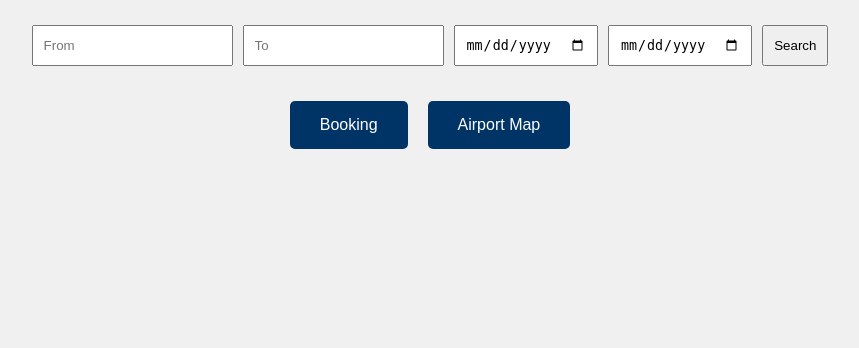
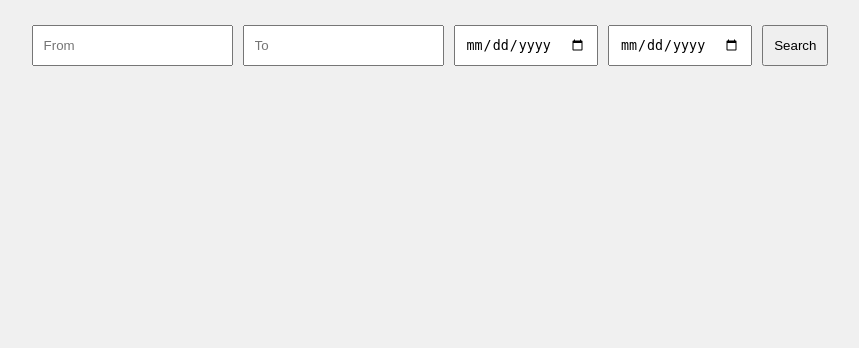
Before and after one commit to shaaanya/ShaaaanyaAirways, a Django app: page / in a window 1280 px wide. Shown: the part 100-448 px from the top of the page, without its empty margins (210-1069 px from the left). Run offline with Django 5.2, Linux system fonts and the light colour scheme; data that the repository does not hold is empty.

Commit message:
Update home.html

```diff
--- a/airline_website/core/templates/home.html
+++ b/airline_website/core/templates/home.html
@@ -105,10 +105,10 @@
         <input type="date" placeholder="Return">
         <button>Search</button>
     </div>
-    <div class="buttons">
+    <!-- <div class="buttons">
         <button onclick="location.href='#'">Booking</button>
         <button onclick="location.href='#'">Airport Map</button>
-    </div>
+    </div> -->
     <div class="promotions" id="promotions-container">
         <script>
             document.addEventListener('DOMContentLoaded', function() {
```
